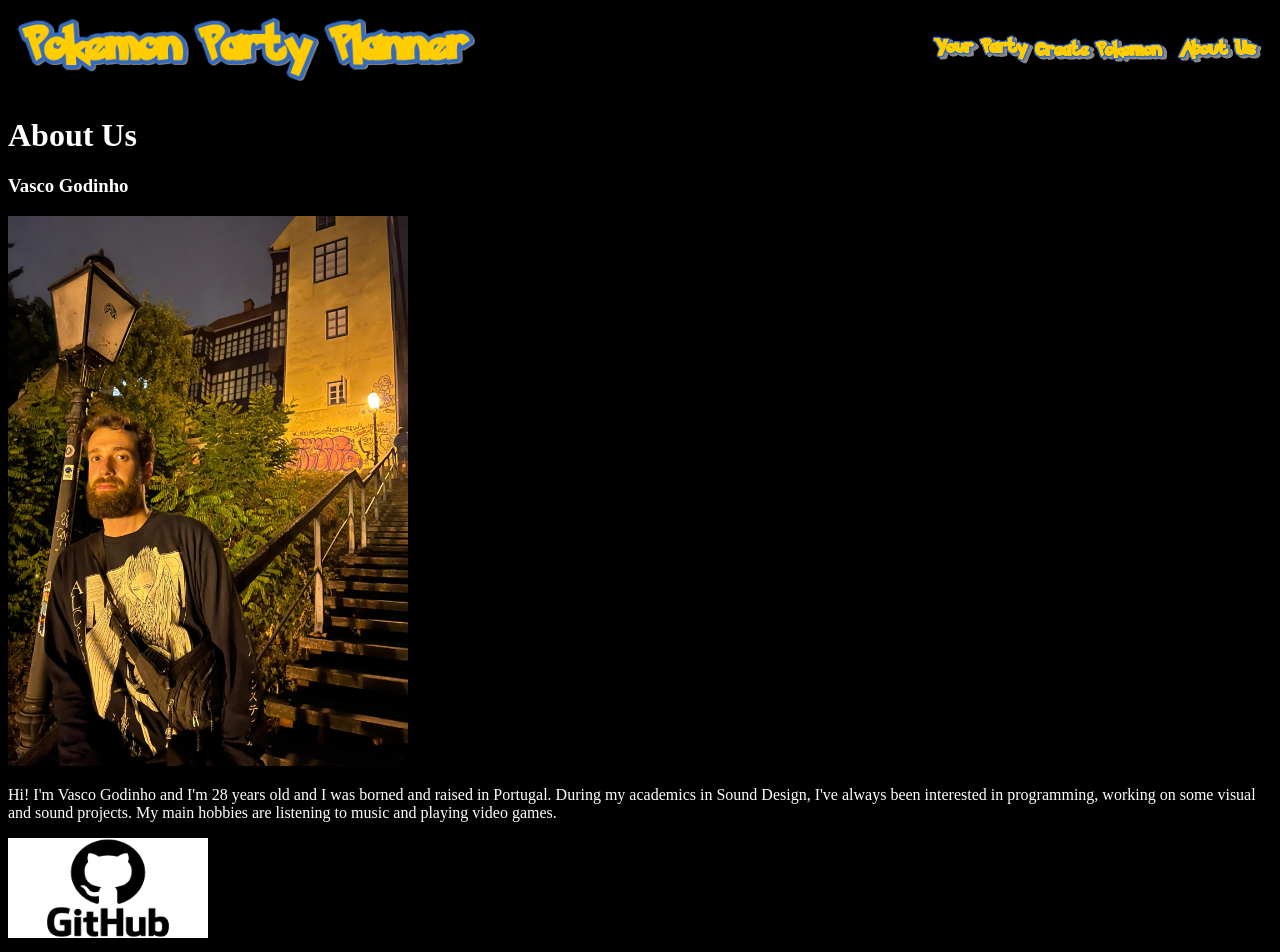
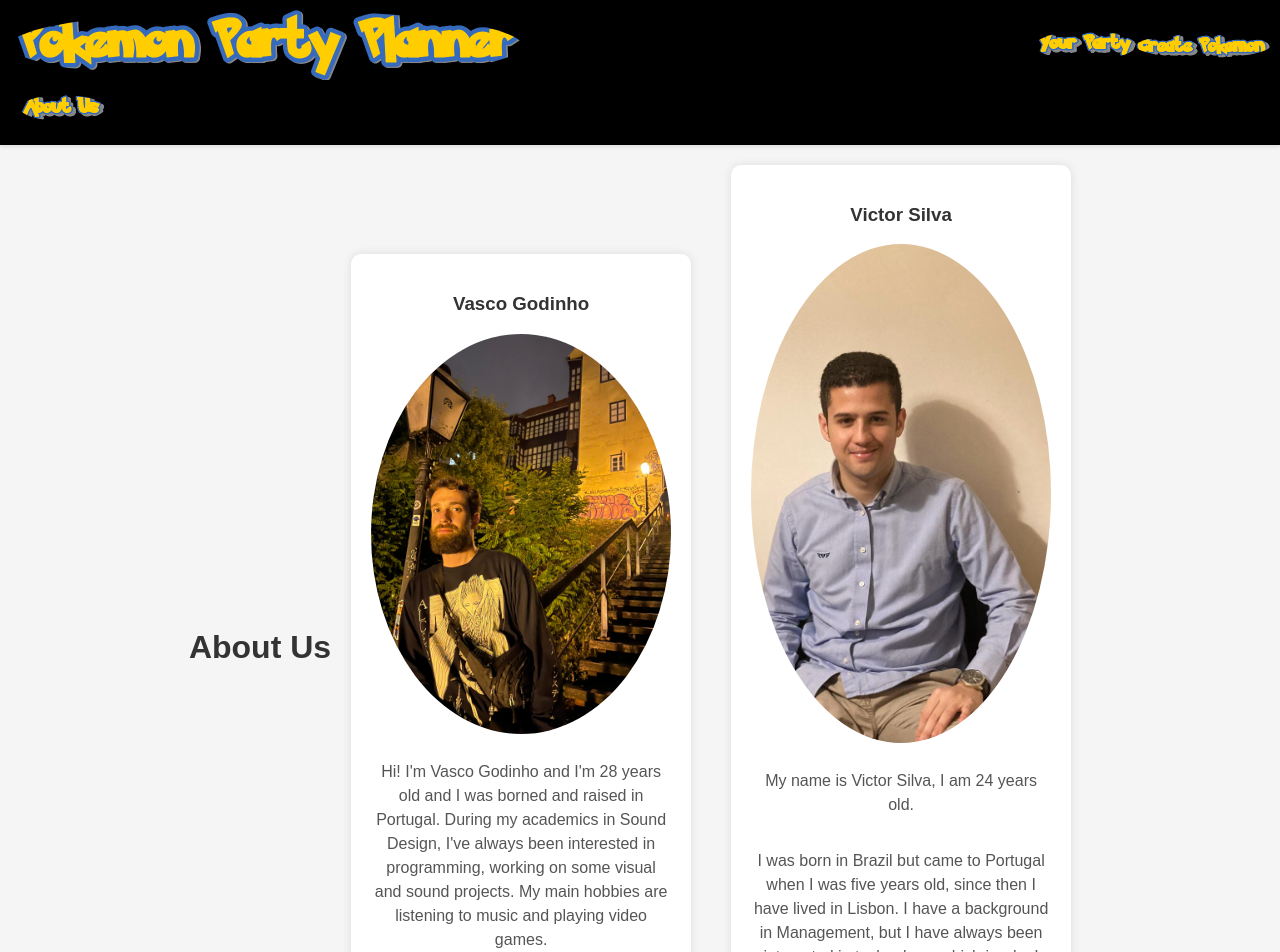
Before and after one commit to VascoGodinho/PokemonPartyPlanner, a React (Vite) app in the folder PokemonPartyPlanner/: page /about in a window 1280 px wide. Shown: the top 952 px of the page. Built offline with nearby package versions, Linux system fonts and the light colour scheme.

Commit message:
about us complete

```diff
--- a/PokemonPartyPlanner/src/Components/AboutUs.jsx
+++ b/PokemonPartyPlanner/src/Components/AboutUs.jsx
@@ -4,6 +4,7 @@ import { Link } from "react-router-dom";
 import gitHubLogo from "../assets/GitHub-Logo.png";
 import vasco from "../assets/Vasco.jpg";
 import victor from "../assets/Victor.jpg";
+import linkedinLogo from "../assets/linkedin.jpg";
 
 function AboutUs() {
   return (
@@ -23,6 +24,12 @@ function AboutUs() {
           <Link to="https://github.com/VascoGodinho" className="gitHub">
             <img src={gitHubLogo} alt="Github Page"></img>
           </Link>
+          <Link
+            to="https://www.linkedin.com/in/vasco-godinho-2719ba168/"
+            className="Linkedin"
+          >
+            <img src={linkedinLogo} alt="Linkedin Logo"></img>
+          </Link>
         </div>
       </div>
       <div className="victor">
@@ -39,6 +46,12 @@ function AboutUs() {
         <Link to="https://github.com/Vini1602" className="gitHub">
           <img src={gitHubLogo} alt="Github Page"></img>
         </Link>
+        <Link
+          to="https://www.linkedin.com/in/victor-silva-17a53b196"
+          className="Linkedin"
+        >
+          <img src={linkedinLogo} alt="Linkedin Logo"></img>
+        </Link>
       </div>
     </div>
   );
--- a/PokemonPartyPlanner/src/Styles/AboutUs.css
+++ b/PokemonPartyPlanner/src/Styles/AboutUs.css
@@ -1,15 +1,63 @@
-.vasco img {
-  width: 400px;
-  height: 550px;
+body {
+  font-family: "Arial", sans-serif;
+  background-color: #f5f5f5;
+  margin: 0;
+  padding: 0;
 }
 
-.victor img {
-  width: 400px;
-  height: 550px;
+h1 {
+  text-align: center;
+  color: #333;
+  margin-top: 20px;
 }
 
-.gitHub img {
-  background-color: white;
-  width: 200px;
-  height: 100px;
+h3 {
+  color: #333;
 }
+
+div {
+  display: flex;
+  justify-content: space-around;
+  align-items: center;
+  flex-wrap: wrap;
+}
+
+.vasco,
+.victor {
+  background-color: #fff;
+  border-radius: 10px;
+  box-shadow: 0 0 10px rgba(0, 0, 0, 0.1);
+  padding: 20px;
+  margin: 20px;
+  text-align: center;
+  width: 300px;
+}
+
+img {
+  max-width: 100%;
+  border-radius: 50%;
+  margin-bottom: 10px;
+}
+
+p {
+  color: #555;
+  line-height: 1.5;
+}
+
+.gitHub,
+.Linkedin {
+  margin-top: 10px;
+  display: inline-block;
+}
+
+.gitHub img,
+.Linkedin img {
+  max-width: 30px;
+  margin-right: 10px;
+  transition: transform 0.2s ease-in-out;
+}
+
+.gitHub img:hover,
+.Linkedin img:hover {
+  transform: scale(1.2);
+}
```
Also changed, not shown: PokemonPartyPlanner/src/assets/linkedin.jpg (added).
